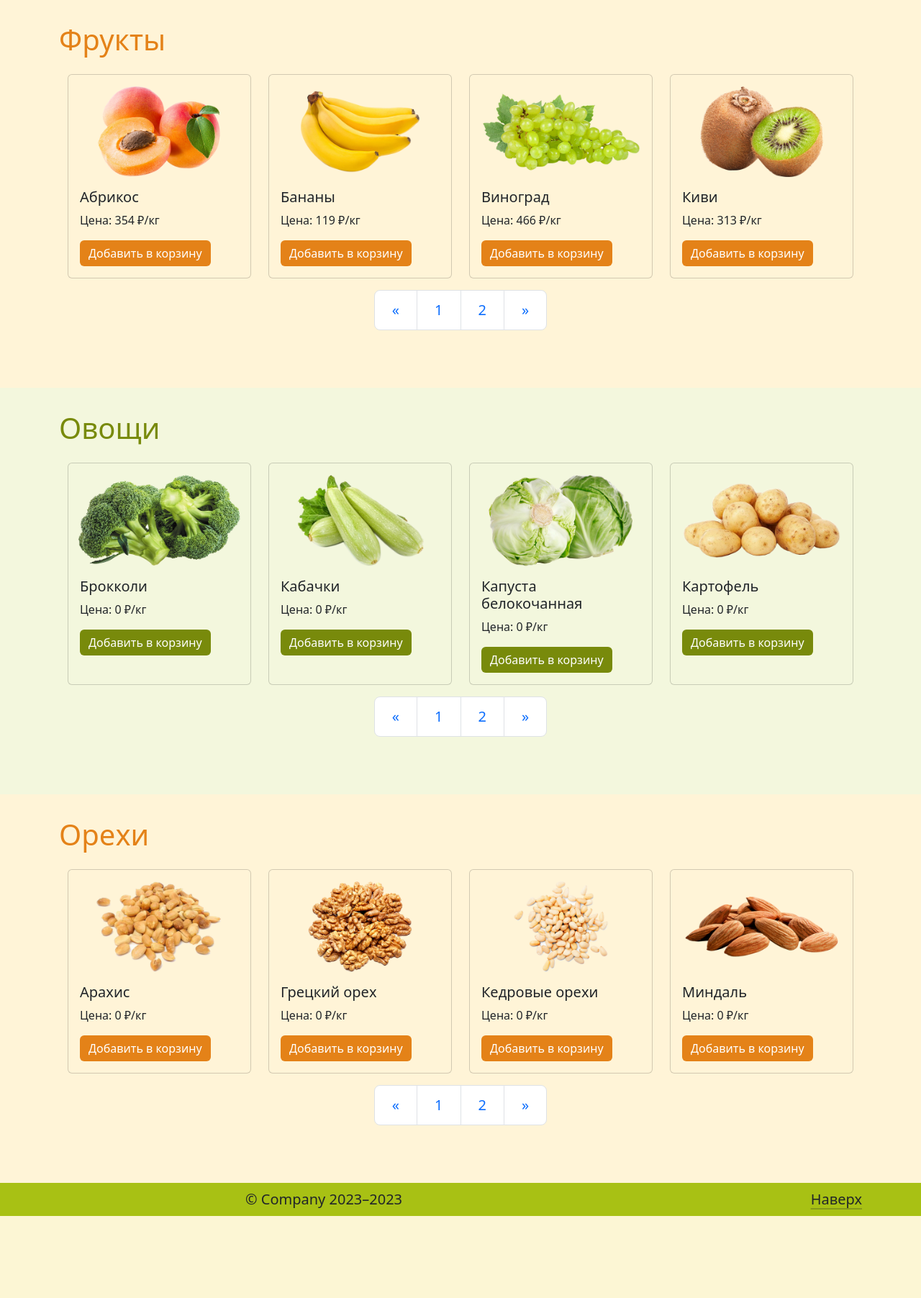
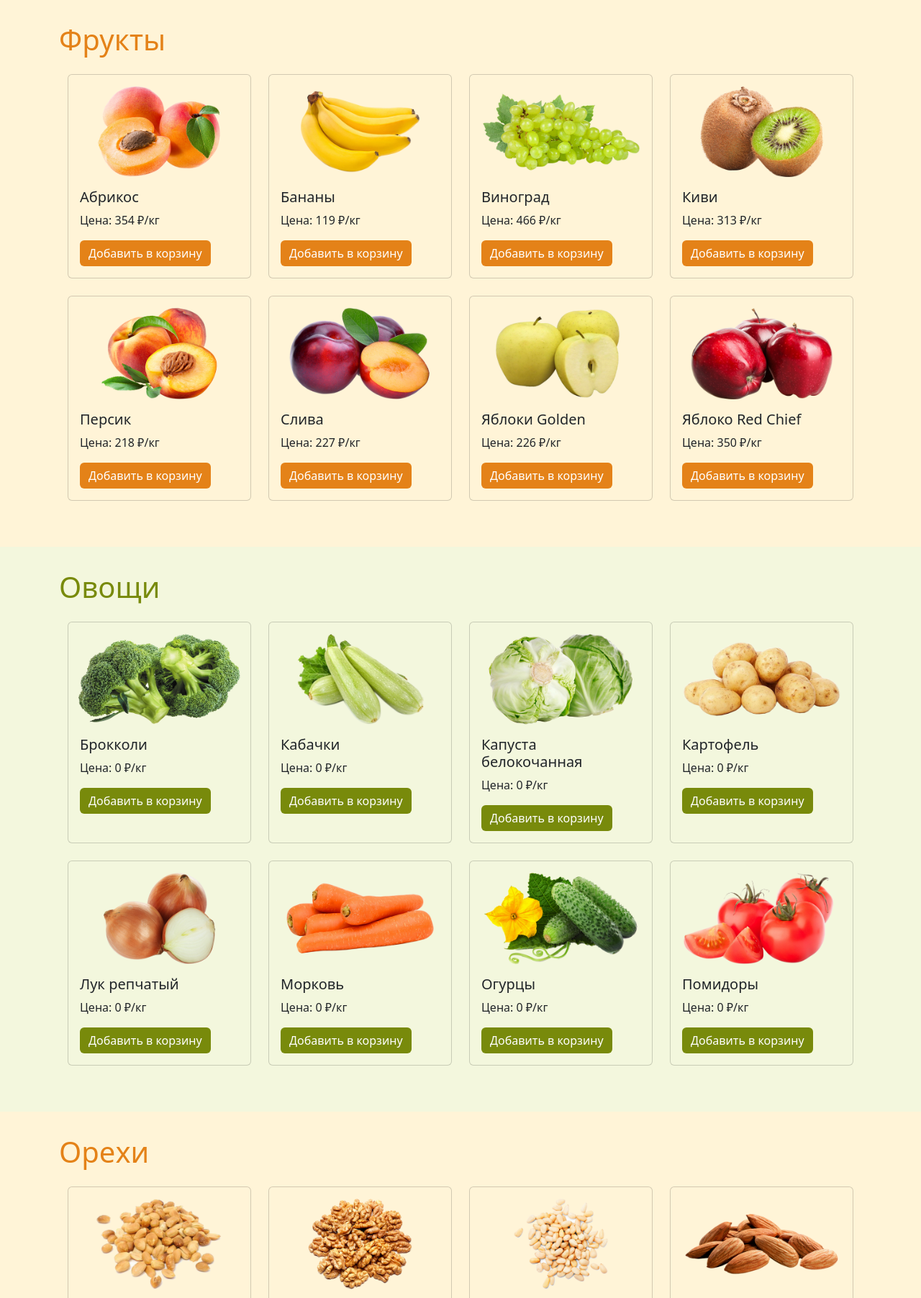
Before and after one commit to Anna-Kolmychek/django_store, a Django app: page / in a window 1280 px wide. Shown: the part 531-2335 px from the top of the page at 72% size. Before the commit the page ends 2221 px from the top, so only its background shows below. Run offline with Django 4.2, Linux system fonts and the light colour scheme; data comes from the database, SQL or seed files in the repository; some libraries are stand-ins or nearby versions.

Commit message:
Revert "try to do paginators"
This reverts commit 57d12c5996197223bb694a08f6e3bd0bcc7f948c.

```diff
--- a/catalog/templates/catalog/base.html
+++ b/catalog/templates/catalog/base.html
@@ -60,16 +60,5 @@
 
 
 <script src="{% static 'js/bootstrap.bundle.min.js' %}"></script>
-<script>
-        document.addEventListener("DOMContentLoaded", function(event) {
-            var scrollpos = localStorage.getItem('scrollpos');
-            if (scrollpos) window.scrollTo(0, scrollpos);
-        });
-
-        window.onbeforeunload = function(e) {
-            localStorage.setItem('scrollpos', window.scrollY);
-        };
-
-</script>
 </body>
 </html>
--- a/catalog/templates/catalog/includes/inc_paginator.html
+++ /dev/null
@@ -1,26 +0,0 @@
-{% load static %}
-{% load catalog_tags %}
-
-<div class="container pt-3">
-    <nav aria-label="Page navigation example">
-        <ul class="pagination pagination-lg justify-content-center">
-            <li class="page-item">
-                <a class="page-link" href="#" aria-label="Previous">
-                    <span aria-hidden="true">&laquo;</span>
-                </a>
-            </li>
-            {% for page in item.products.paginator.page_range %}
-            <li class="page-item">
-                <a class="page-link" href="?page_{{ item.category.pk }}= {{ page }}">
-                    {{ page }}
-                </a>
-            </li>
-            {% endfor %}
-            <li class="page-item">
-                <a class="page-link" href="#" aria-label="Next">
-                    <span aria-hidden="true">&raquo;</span>
-                </a>
-            </li>
-        </ul>
-    </nav>
-</div>
--- a/catalog/templates/catalog/index.html
+++ b/catalog/templates/catalog/index.html
@@ -62,7 +62,6 @@
                 </div>
                 {% endfor %}
             </div>
-            {% include 'catalog/includes/inc_paginator.html' %}
         </div>
     </div>
 </div>
--- a/catalog/views.py
+++ b/catalog/views.py
@@ -1,6 +1,5 @@
 from datetime import date
 
-from django.core.paginator import Paginator
 from django.shortcuts import render, redirect
 
 from catalog.forms import NewProductForm
@@ -10,18 +9,11 @@ from catalog.models import Category, Product, CompanyContact
 def home(request):
     data = []
     categories = Category.objects.all()
-    paginators = {}
-    url_pages = ''
     for category in categories:
-        paginators['category.pk'] = Paginator(Product.objects.filter(category=category.pk), 4)
-        page_number = request.GET.get(f'page_{category.pk}')
-        if page_number:
-            url_pages += f'page_{category.pk}={page_number}&'
         data.append({
             'category': category,
-            'products': paginators['category.pk'].get_page(page_number)
+            'products': Product.objects.filter(category=category.pk)
         })
-    url_pages = url_pages[:-1]
     data = sorted(data, key=lambda item: item['category'].pk)
 
     # для доп. задания: добавьте выборку последних 5 товаров и вывод их в консоль.
```
